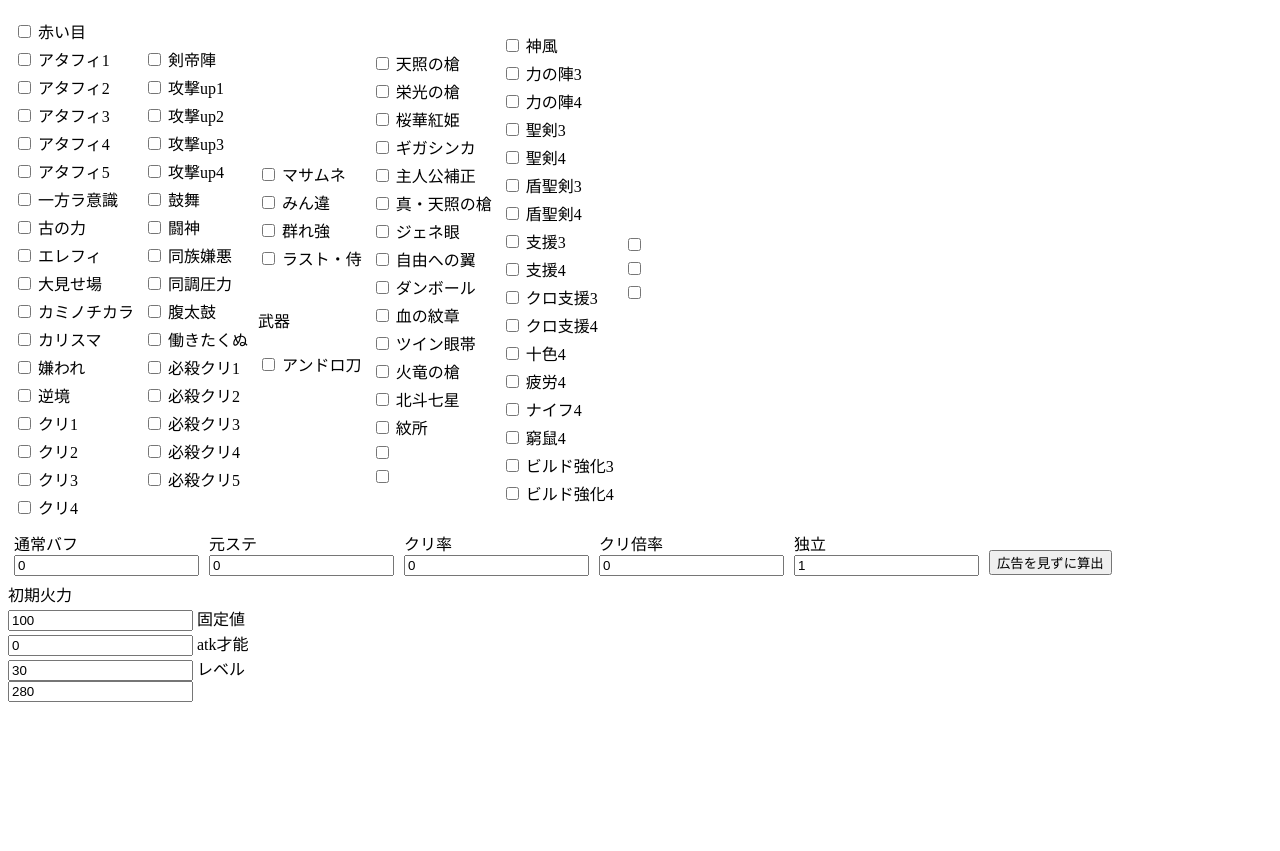
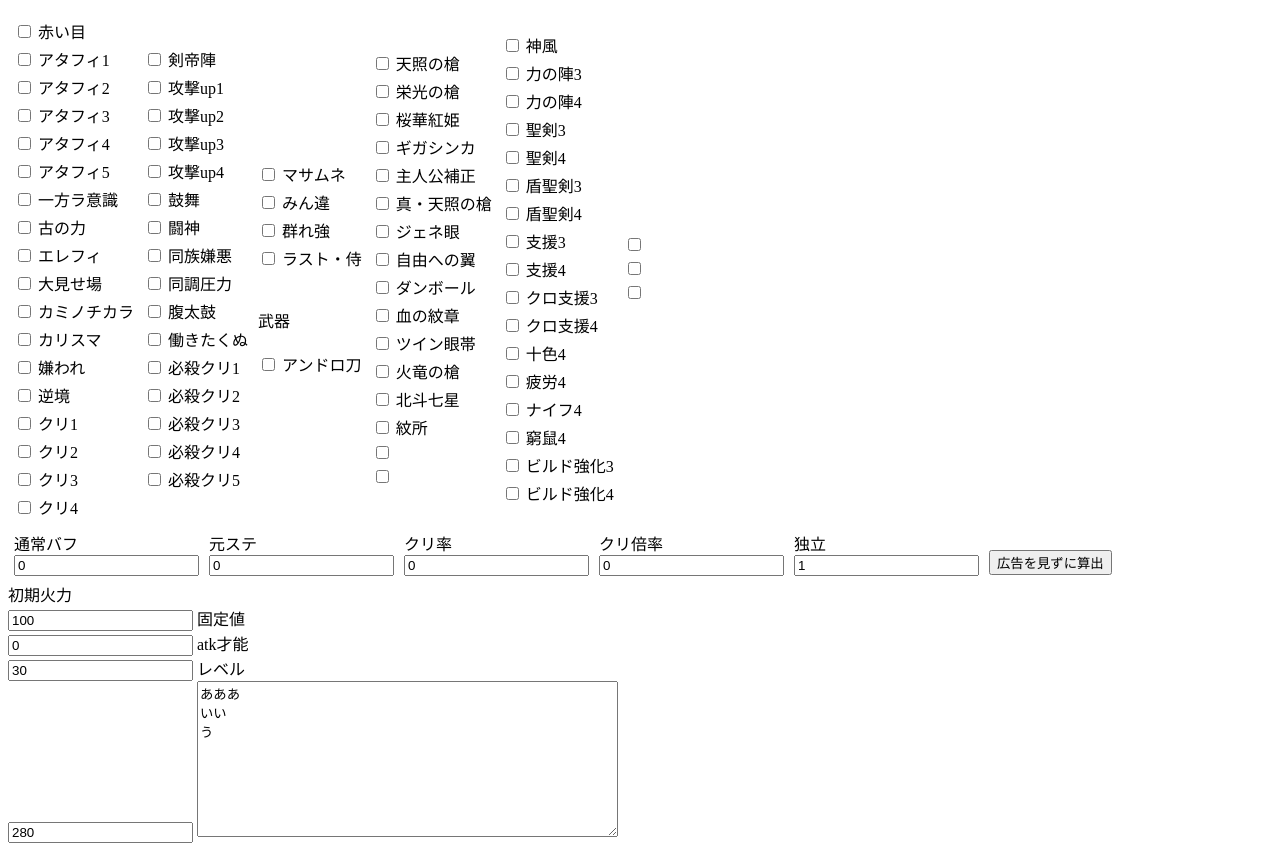
Before and after one commit to mattari114/yukkuri, a plain HTML site: page index.html in a window 1280 px wide. Shown: the part 116-967 px from the top of the page. Before the commit the page ends 826 px from the top, so only its background shows below. Drawn offline with Linux system fonts and the light colour scheme.

Commit message:
Update index.html

```diff
--- a/index.html
+++ b/index.html
@@ -599,6 +599,10 @@
             <input type="number" id="talent" value="30">
             <label>レベル</label><br>
             <input type="number" id="level" value="280">
+
+  <textarea rows="10" cols="50">あああ
+いい
+う</textarea>
 
   <!-- ~~~~~~~~~~~~~こっからシステムjs~~~~~~~~~~~~~~ -->
 
```
